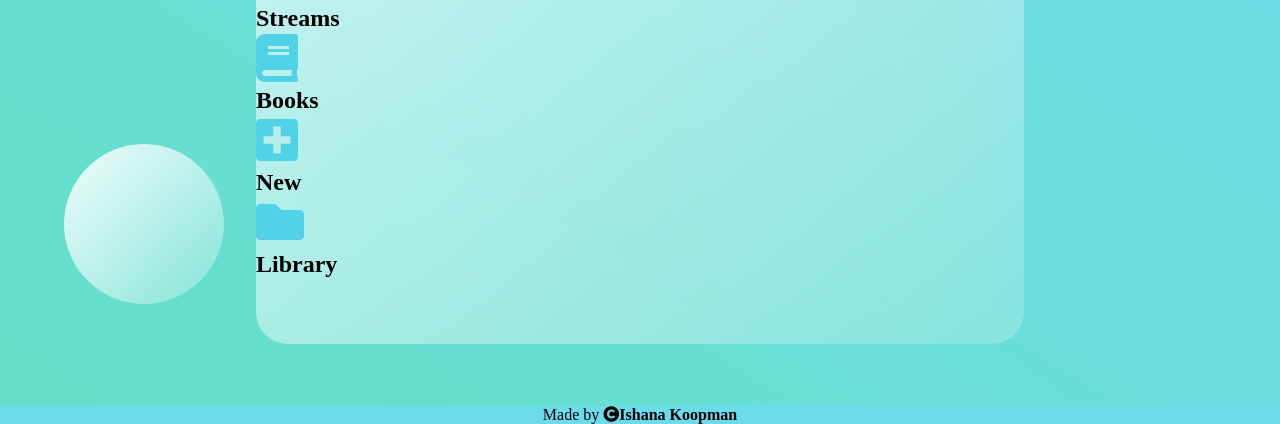
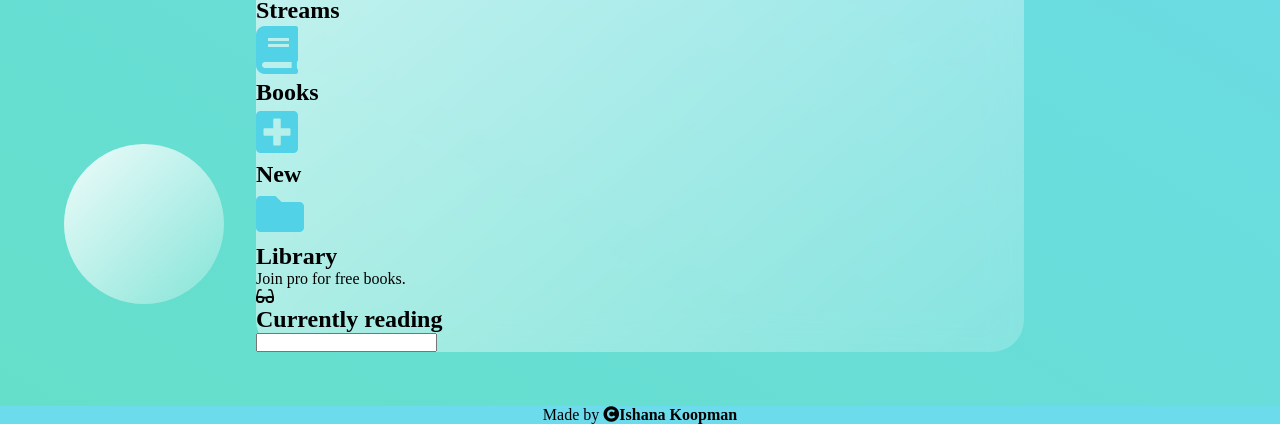
Before and after one commit to Ishanax/Glass-website-design, a plain HTML site: page index.html in a window 1280 px wide. Shown: the part 376-800 px from the top of the page. Drawn offline with Linux system fonts and the light colour scheme.

Commit message:
next to dashboard

```diff
--- a/index.html
+++ b/index.html
@@ -41,11 +41,19 @@
             </class>
             <h2>Library</h2>
           </div>
+        </div>
+        <div class="pro">Join pro for free books.</div>
+        <i class="fas fa-glasses"></i>
+      </div>
+      <div class="games">
+        <div class="status">
+          <h1>Currently reading</h1>
+          <input type="text">
 
         </div>
-
       </div>
     </section>
+
     </main>
     <div class="circle1"></div>
     <div class="circle2"></div>
```
